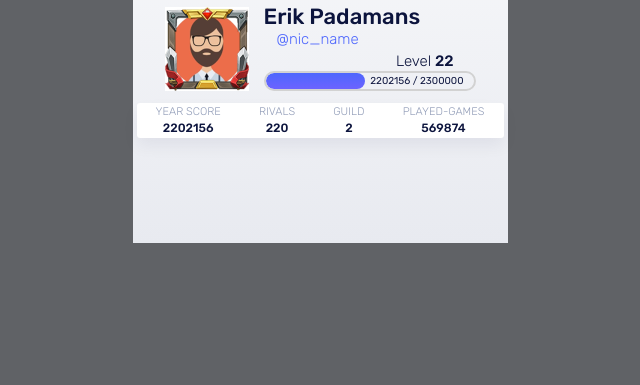
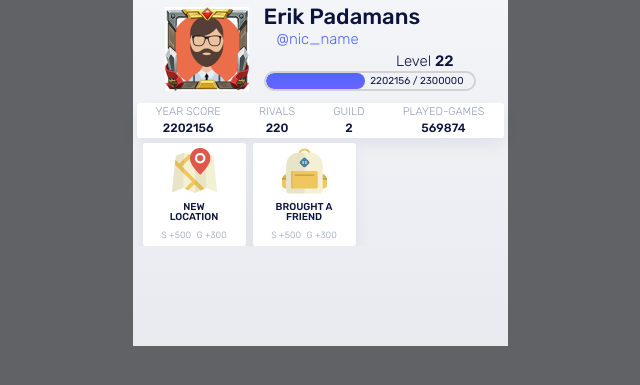
Before and after one commit to IzvekovWeb/Champ_Throw, a website built with webpack: page src/www/index.html in a window 1280 px wide. Shown: the part 159-544 px from the top of the page, without its empty margins (320-960 px from the left). Built offline with nearby package versions, Linux system fonts and the light colour scheme; files whose address does not match are found by name; a web font is replaced by a local one.

Commit message:
Блок home-badges

```diff
--- /dev/null
+++ b/src/scss/components/home-badges.scss
@@ -0,0 +1,35 @@
+.home-badges {
+  overflow: hidden;
+  padding: 0 10px;
+  .container {
+    @include flex;
+  }
+  &__badge {
+    @include flex(column, space-between, center);
+    @include size(103px);
+    padding: 5px 16px;
+
+
+    background: #ffffff;
+    border-radius: 3px;
+    box-shadow: 0 8px 16px rgba(12, 20, 61, 0.06);
+    &-title {
+      font-size: 10px;
+      font-weight: 500;
+      line-height: 10px;
+      text-transform: uppercase;
+      text-align: center;
+    }
+    &-text {
+      @include flex(row, space-around, center);
+      width: 100%;
+      color: $neutral-secondary;
+      font-size: 9px;
+      font-weight: 300;
+      line-height: 11px;
+    }
+    &:not(:last-child) {
+      margin-right: 7px;
+    }
+  }
+}
--- a/src/scss/main.scss
+++ b/src/scss/main.scss
@@ -95,3 +95,4 @@ section,
 @import "./components/home-profile";
 @import "./components/progress";
 @import "./components/home-stats";
+@import "./components/home-badges";
--- a/src/www/index.html
+++ b/src/www/index.html
@@ -14,14 +14,14 @@
     <section class="top-app-bar">
       <div class="content-wrapper top-app-bar__wrapper">
         <div class="top-app-bar__cog">
-          <img src="www/img/cog.png" alt="Настройки">
+          <img src="www/img/cog.png" alt="Settings">
         </div>
         <div class="top-app-bar__logo">
           <img class="top-app-bar__logo-img" src="www/img/top-app-logo.png" alt="Лого">
           <h1 class="h1 top-app-bar__logo-title">Champ Throw</h1>
         </div>
         <div class="top-app-bar__location">
-          <img src="www/img/location.png" alt="Локация">
+          <img src="www/img/location.png" alt="Location">
         </div>
       </div>
       <div class="top-app-bar__line"></div>
@@ -30,7 +30,7 @@
 
     <section class="home-profile">
       <div class="home-profile__avatar">
-        <img src="www/img/avatar.png" alt="Аватар">
+        <img src="www/img/avatar.png" alt="Avatar">
       </div>
       <div class="home-profile__info">
         <div class="home-profile__info-name">Erik Padamans</div>
@@ -75,6 +75,34 @@
     </section>
     <!-- /.home-stats -->
 
+    <section class="home-badges">
+      <div class="container">
+        <div class="home-badges__badge">
+          <div class="home-badges__badge-icon">
+            <img src="www/img/map.png" alt="Map">
+          </div>
+          <div class="home-badges__badge-title">New Location</div>
+          <div class="home-badges__badge-text">
+            <span>S +500</span>
+            <span>G +300</span>
+          </div>
+        </div>
+        <!-- /.home-badges__badge -->
+        <div class="home-badges__badge">
+          <div class="home-badges__badge-icon">
+            <img src="www/img/bag.png" alt="Map">
+          </div>
+          <div class="home-badges__badge-title">brought a friend</div>
+          <div class="home-badges__badge-text">
+            <span>S +500</span>
+            <span>G +300</span>
+          </div>
+        </div>
+        <!-- /.home-badges__badge -->
+      </div>
+    </section>
+    <!-- /.home-badges -->
+
 
     <div class="wrapper">
 
```
Also changed, not shown: src/www/img/bag.png (added), src/www/img/map.png (added).
